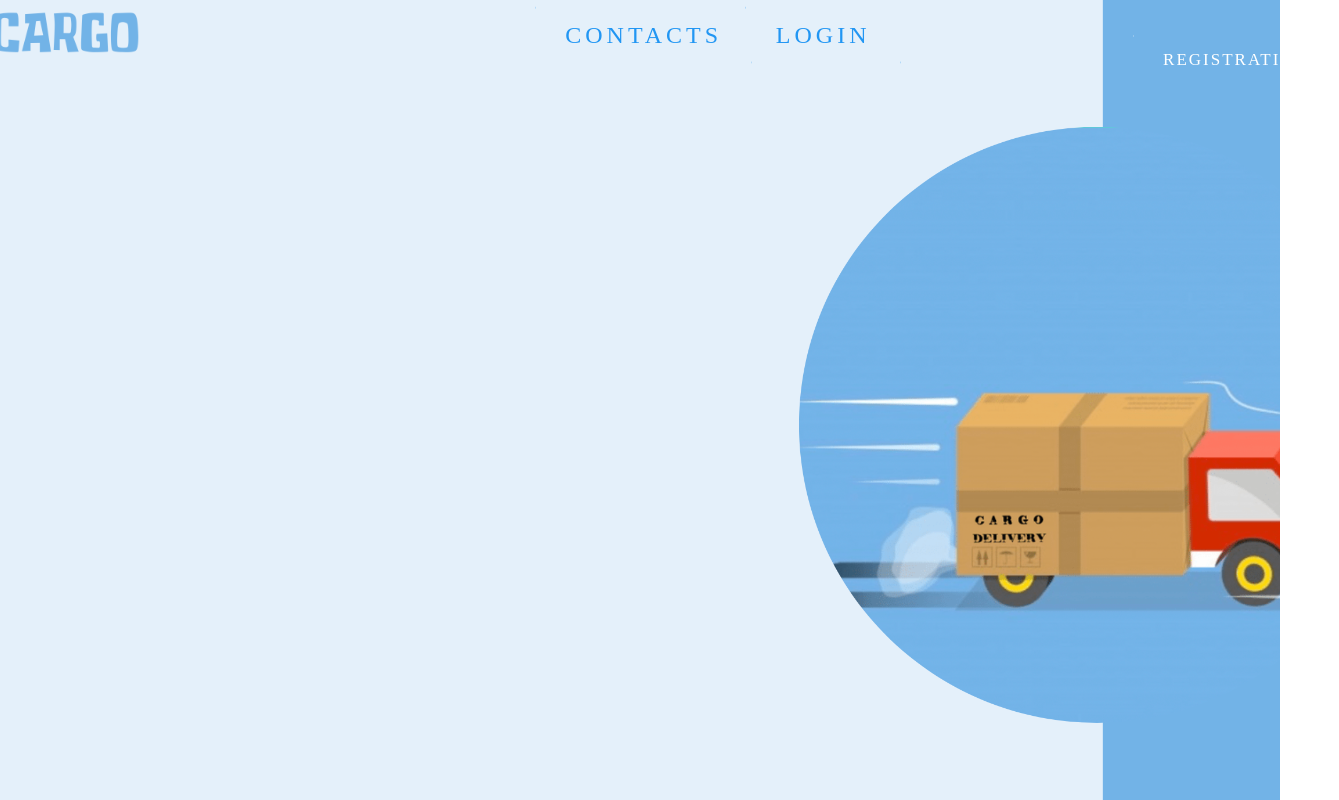
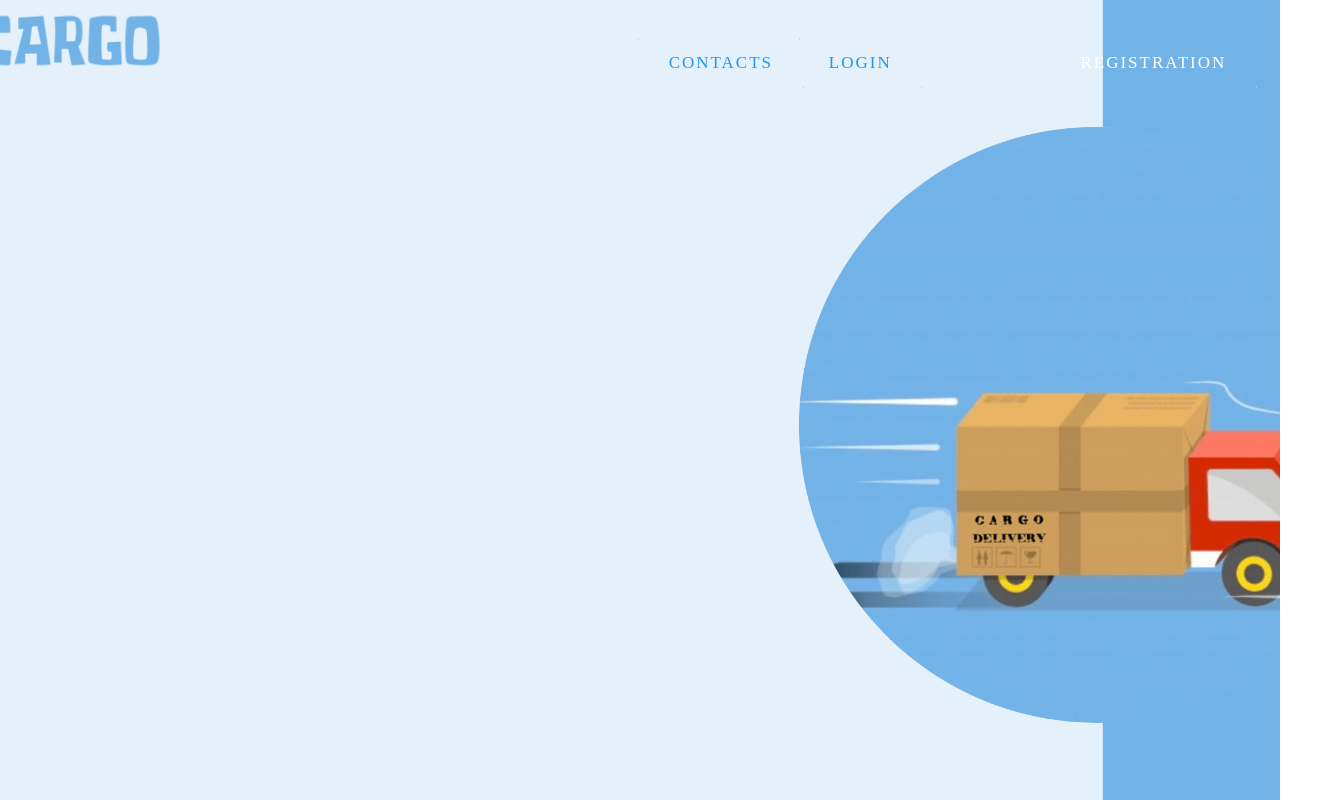
Before and after one commit to OlegTselishchev/cargo-front, an Angular app: page /box in a window 1280 px wide. Shown: the whole page, 1339 px wide, since content can reach past the window. Built offline with nearby package versions, Linux system fonts and the light colour scheme.

Commit message:
fixed problems

```diff
--- a/src/app/header/header.component.css
+++ b/src/app/header/header.component.css
@@ -1,4 +1,13 @@
 
+.header{
+  padding: 30px;
+  text-align: center;
+  background: transparent;
+  font-size: 30px;
+  z-index: 1;
+  position: relative;
+
+}
 
 body{
   margin: 0;
@@ -13,17 +22,17 @@ body{
 }
 
 .button{
-  left: 40%;
+  left: 19%;
   bottom: -10px;
   transform: translate(10%, -20%);
   position: relative;
-  display: inline-block;
+  display: -webkit-inline-flex;
   padding: 15px 30px;
   color: #2196f3;
   text-transform: uppercase;
   text-decoration: none;
-  font-size: 24px;
-  letter-spacing: 4px;
+  font-size: 17px;
+  letter-spacing: 2px;
   overflow: hidden;
   transition: 0.2s;
 }
@@ -97,7 +106,7 @@ body{
 }
 
 .buttonWhite{
-  left: 58%;
+  left: 29%;
   bottom: -10px;
   transform: translate(10%, -20%);
   position: relative;
--- a/src/app/header/header.component.html
+++ b/src/app/header/header.component.html
@@ -1,12 +1,13 @@
-<div>
+<div class = "header">
 <a href = "#">
-  <div style="background: url(/../assets/logo2.png);
+  <div class = "button-logo" style="background: url(/../assets/logo2.png);
   background-blend-mode: overlay;
     position: fixed;
+    display: -webkit-inline-flex;
       top: 0;
         left: 0;
-      width: 12%;
-    height:8%;
+      width: 14%;
+    height:10%;
   background-size: cover;
 background-repeat: no-repeat;
 background-position: center right;">
@@ -29,7 +30,6 @@ background-position: center right;">
   Login
 </a>
 
-
 <a href = "#" class = "buttonWhite"  >
 
   <span class="buttonWhite__line buttonWhite__line--top"></span>
```
